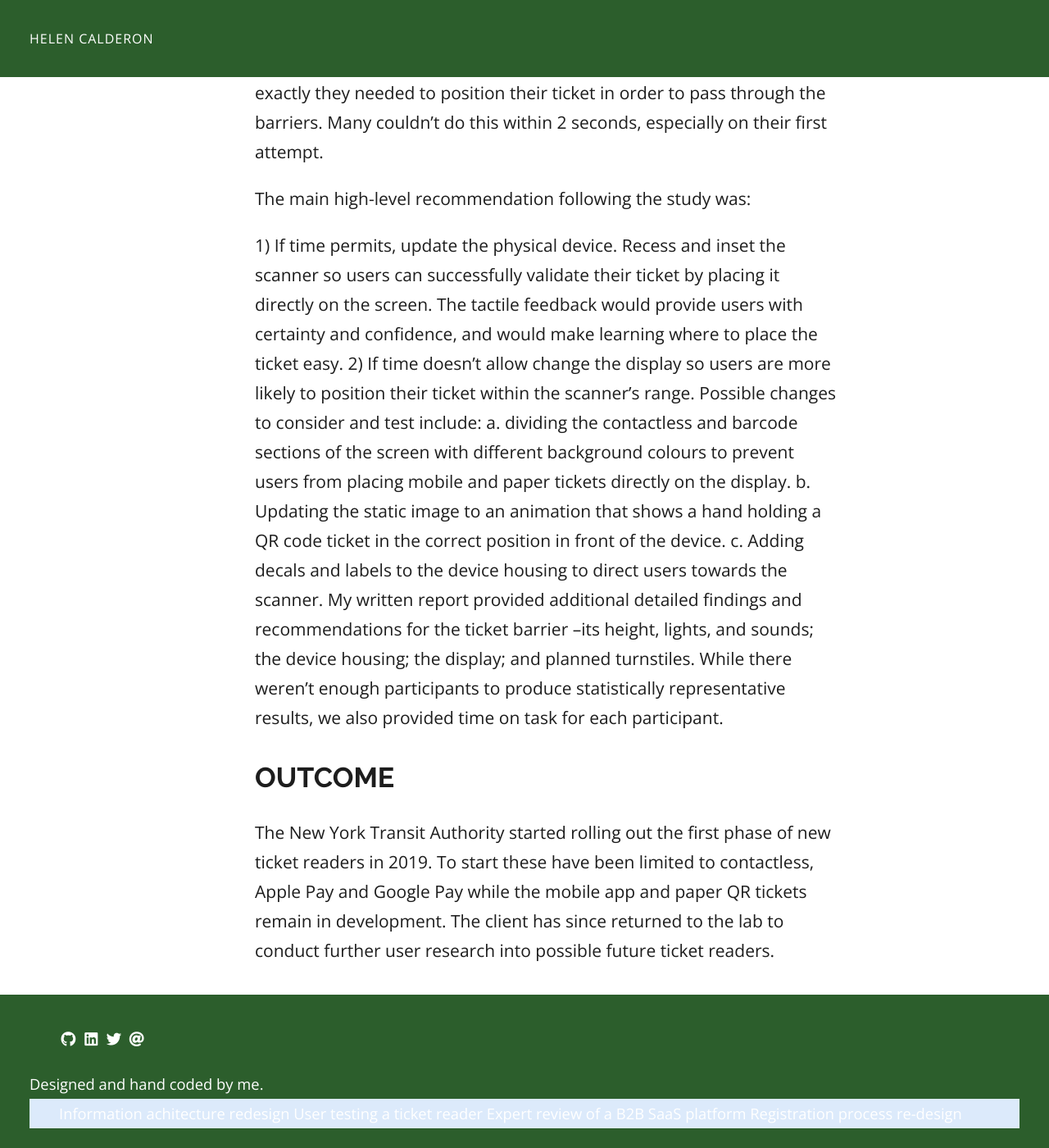
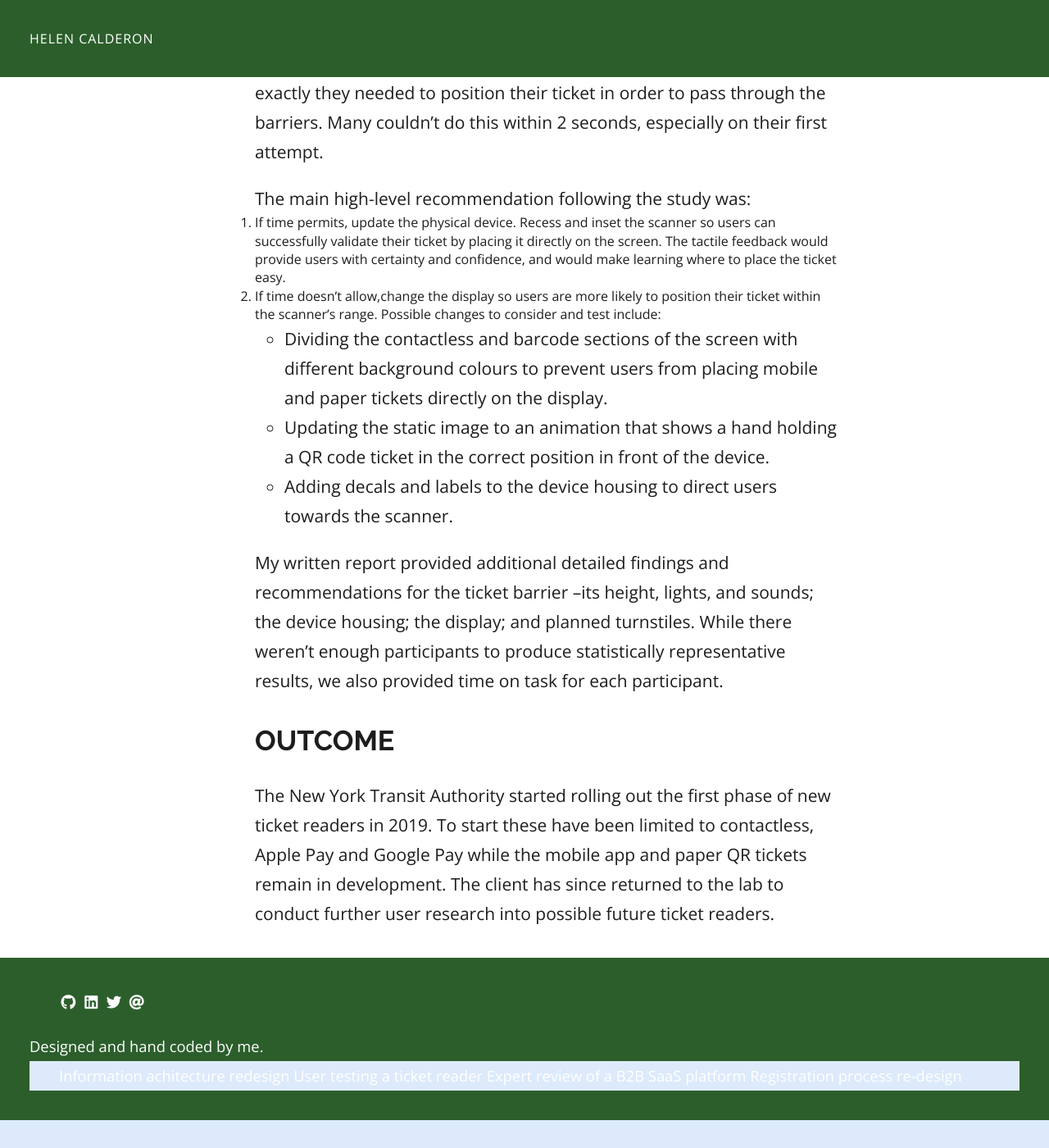
Before and after one commit to helencalderon/helenc, a Jekyll site: the page built from _posts/2020-01-12-new-york-transit-ticket-reader.md, in a window 1280 px wide and 1400 px high, scrolled down 2943 px. Shown: the whole window at 82% size. Built offline with Jekyll 4.4.1, drawn with Linux system fonts in a browser that asks for light colours; after the commit the page ends 4309 px from its top, so only the background shows below that.

Commit message:
formating changes in markdown

```diff
--- a/_posts/2020-01-12-new-york-transit-ticket-reader.md
+++ b/_posts/2020-01-12-new-york-transit-ticket-reader.md
@@ -46,12 +46,13 @@ After finishing the testing I reviewed the session notes together with the stude
 Of all the different screens tested, participants were more likely to validate their ticket with one displaying a QR-code in the lower half of the device. The placement and range of the scanner meant users needed to hover their ticket a few centimeters above the lower edge of the device. Even with the best performing variation of the display, participants struggled to learn where exactly they needed to position their ticket in order to pass through the barriers. Many couldn’t do this within 2 seconds, especially on their first attempt.
 
 The main high-level recommendation following the study was:
+{: .list}
+1.	If time permits, update the physical device. Recess and inset the scanner so users can successfully validate their ticket by placing it directly on the screen. The tactile feedback would provide users with certainty and confidence, and would make learning where to place the ticket easy.
+2.	If time doesn’t allow,change the display so users are more likely to position their ticket within the scanner’s range. Possible changes to consider and test include:
+   * Dividing the contactless and barcode sections of the screen with different background colours to prevent users from placing mobile and paper tickets directly on the display.
+   * Updating the static image to an animation that shows a hand holding a QR code ticket in the correct position in front of the device.
+   * Adding decals and labels to the device housing to direct users towards the scanner.
 
-1)	If time permits, update the physical device. Recess and inset the scanner so users can successfully validate their ticket by placing it directly on the screen. The tactile feedback would provide users with certainty and confidence, and would make learning where to place the ticket easy.
-2)	If time doesn’t allow change the display so users are more likely to position their ticket within the scanner’s range. Possible changes to consider and test include:
-a.	dividing the contactless and barcode sections of the screen with different background colours to prevent users from placing mobile and paper tickets directly on the display.
-b.	Updating the static image to an animation that shows a hand holding a QR code ticket in the correct position in front of the device.
-c.	Adding decals and labels to the device housing to direct users towards the scanner.
 My written report provided additional detailed findings and recommendations for the ticket barrier –its height, lights, and sounds; the device housing; the display; and planned turnstiles. While there weren’t enough participants to produce statistically representative results, we also provided time on task for each participant.
 
 ## Outcome ##
```
